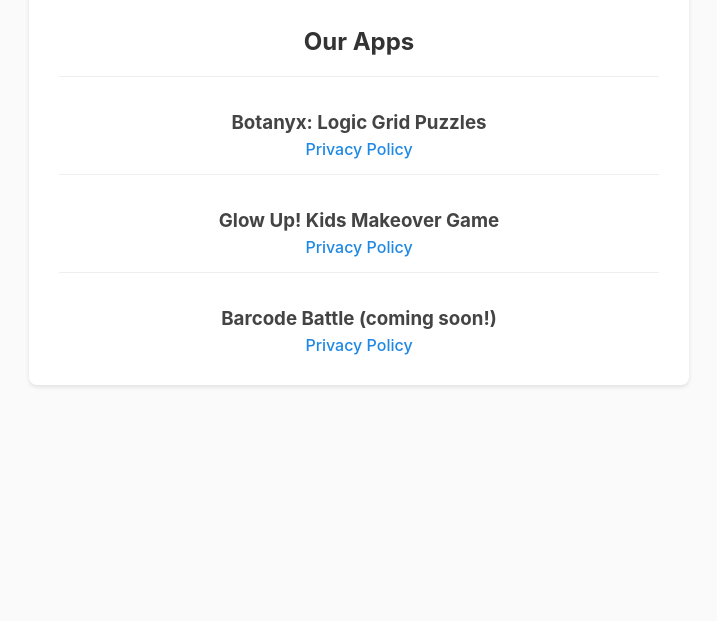
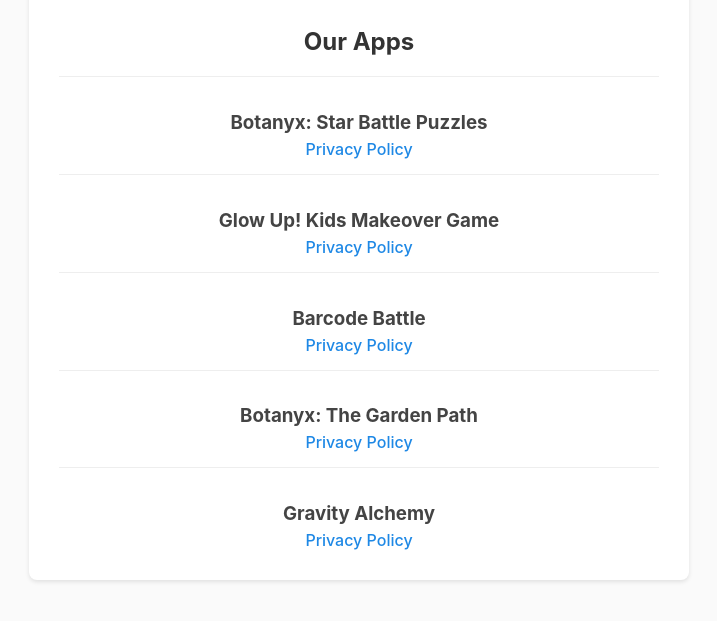
Before and after one commit to makkia/makkia.github.io, a plain HTML site: page index.html in a window 1280 px wide. Shown: the part 177-798 px from the top of the page, without its empty margins (281-998 px from the left). Drawn offline with Linux system fonts and the light colour scheme.

Commit message:
Update index.html

```diff
--- a/index.html
+++ b/index.html
@@ -27,7 +27,7 @@
         <div class="links">
             <!-- App 1: Botanyx -->
             <div class="app-item">
-                <h3>Botanyx: Logic Grid Puzzles</h3>
+                <h3>Botanyx: Star Battle Puzzles</h3>
                 <a href="privacy-policy-botanyx.html" target="_blank">Privacy Policy</a>
             </div>
 
@@ -39,9 +39,18 @@
 
             <!-- App 3: Barcode Battle -->
             <div class="app-item">
-                <h3>Barcode Battle (coming soon!)</h3>
+                <h3>Barcode Battle</h3>
                 <a href="privacy-policy-barcodebattle.html" target="_blank">Privacy Policy</a>
             </div>
+<div class="app-item">
+                <h3>Botanyx: The Garden Path </h3>
+                <a href="privacy-policy-botanyx-path.html" target="_blank">Privacy Policy</a>
+            </div>
+<div class="app-item">
+                <h3>Gravity Alchemy</h3>
+                <a href="privacy-policy-gravity-alchemy.html" target="_blank">Privacy Policy</a>
+            </div>
+
         </div>
     </div>
 </body>
```
